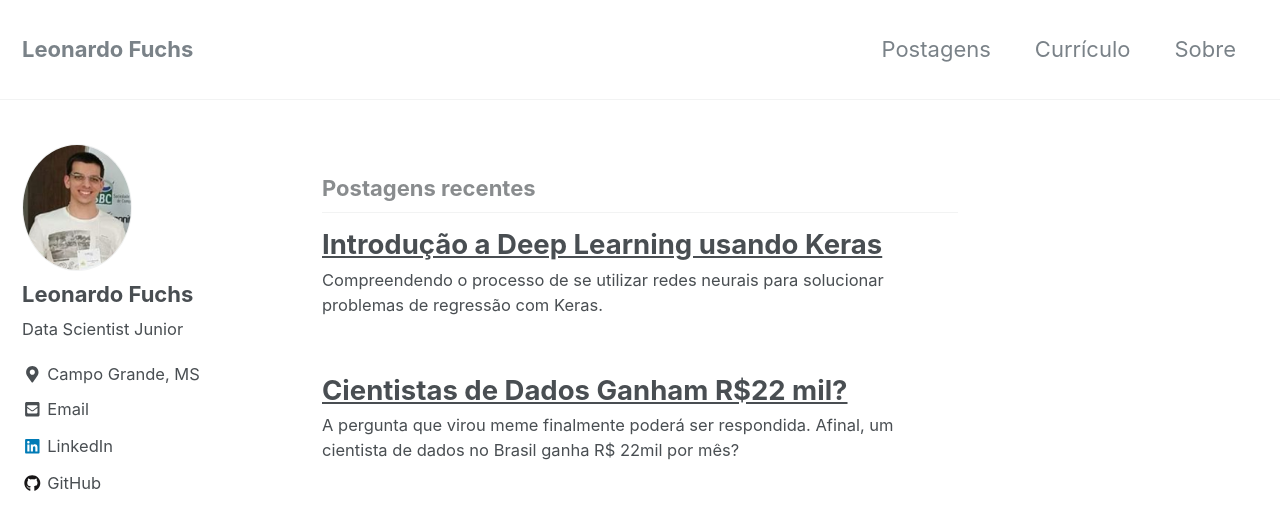
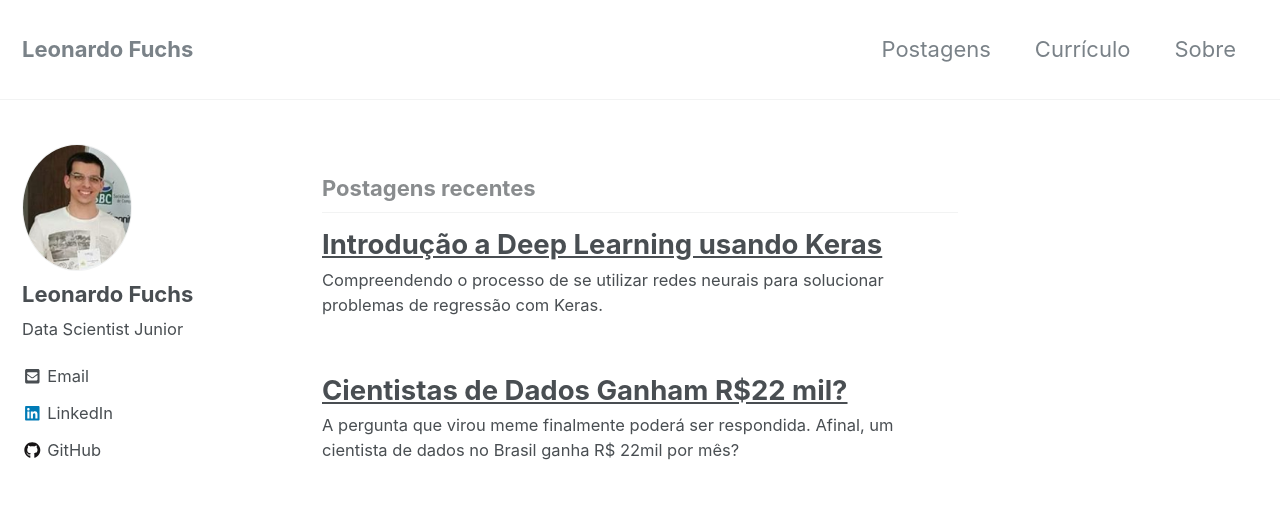
Before and after one commit to LeoFuchs/LeoFuchs.github.io, a Jekyll site: the page built from index.html, in a window 1280 px wide and 900 px high. Shown: the top 530 px of the window. Built offline with Jekyll 4.4.1, drawn with Linux system fonts in a browser that asks for light colours; nearby versions of some CDN libraries; the list of posts is cut into pages by our own code.

Commit message:
Update _config.yml

```diff
--- a/_config.yml
+++ b/_config.yml
@@ -87,7 +87,7 @@ author:
   name             : "Leonardo Fuchs"
   avatar           : "/images/bio.png" # path of avatar image, e.g. "/assets/images/bio-photo.jpg"
   bio              : "Data Scientist Junior"
-  location         : "Campo Grande, MS"
+  location         :
   email            : "leo.fuchs.alves@gmail.com"
   uri              :
   home             : # null (default), "absolute or relative url to link to author home"
```
